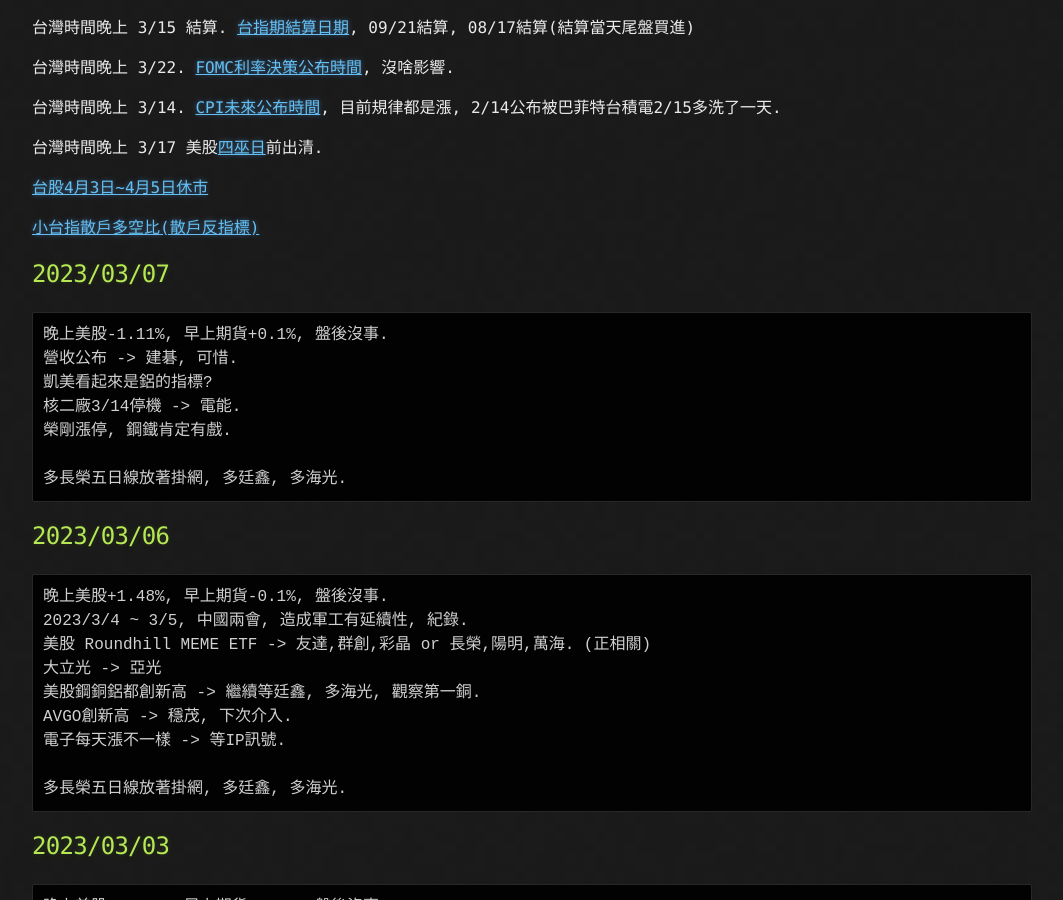
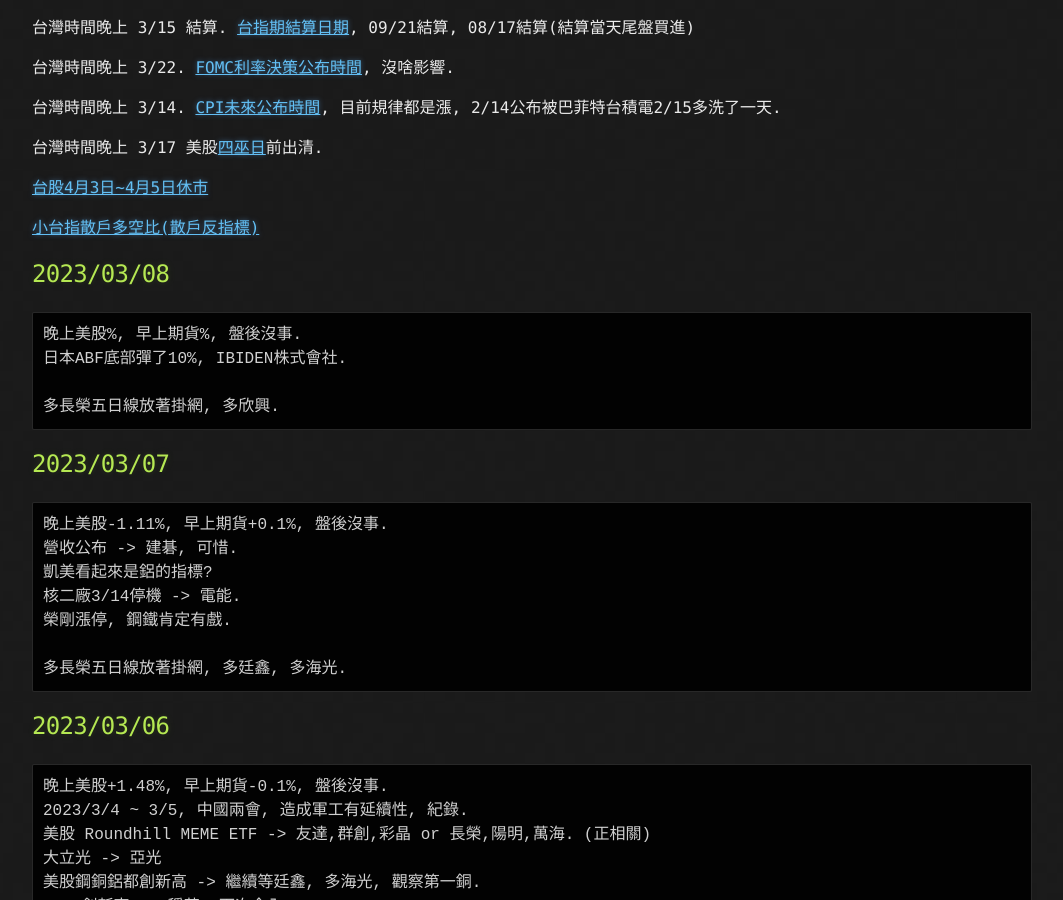
Before and after one commit to lepg5487/Stock_God, a Jekyll site: the page built from index.md, in a window 1280 px wide and 900 px high, scrolled down 362 px. Shown: the whole window, without its empty margins (108-1171 px from the left). Built offline with Jekyll 4.4.1, drawn with Linux system fonts in a browser that asks for light colours; our own code applies the rules of GitHub Pages for plain Markdown files.

Commit message:
Update index.md

````diff
--- a/index.md
+++ b/index.md
@@ -19,6 +19,14 @@
 [台股4月3日~4月5日休市](https://www.twse.com.tw/zh/holidaySchedule/holidaySchedule)
 
 [小台指散戶多空比(散戶反指標)](https://www.macromicro.me/charts/20069/tw-mtx-long-to-short-ratio-of-individual-player)
+
+## 2023/03/08
+```
+晚上美股%, 早上期貨%, 盤後沒事.
+日本ABF底部彈了10%, IBIDEN株式會社.
+
+多長榮五日線放著掛網, 多欣興.
+```
 
 ## 2023/03/07
 ```
````
